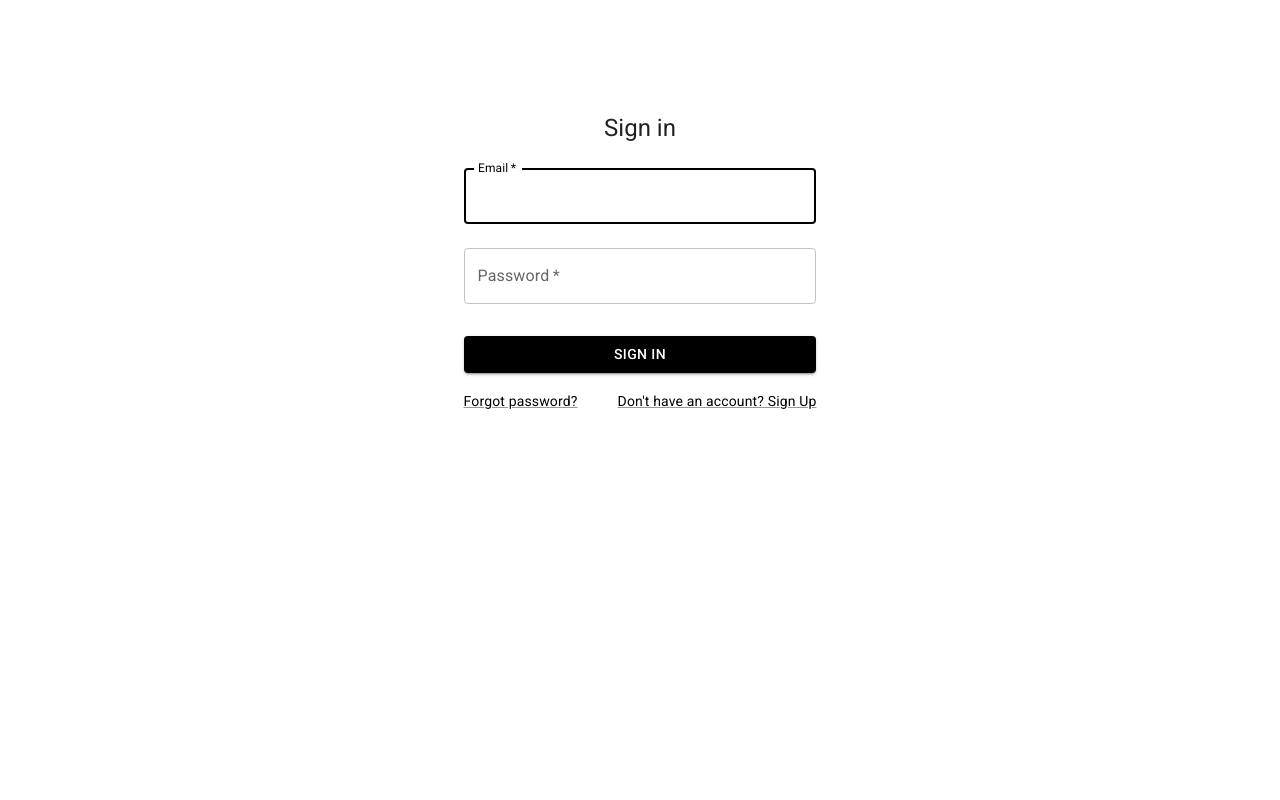
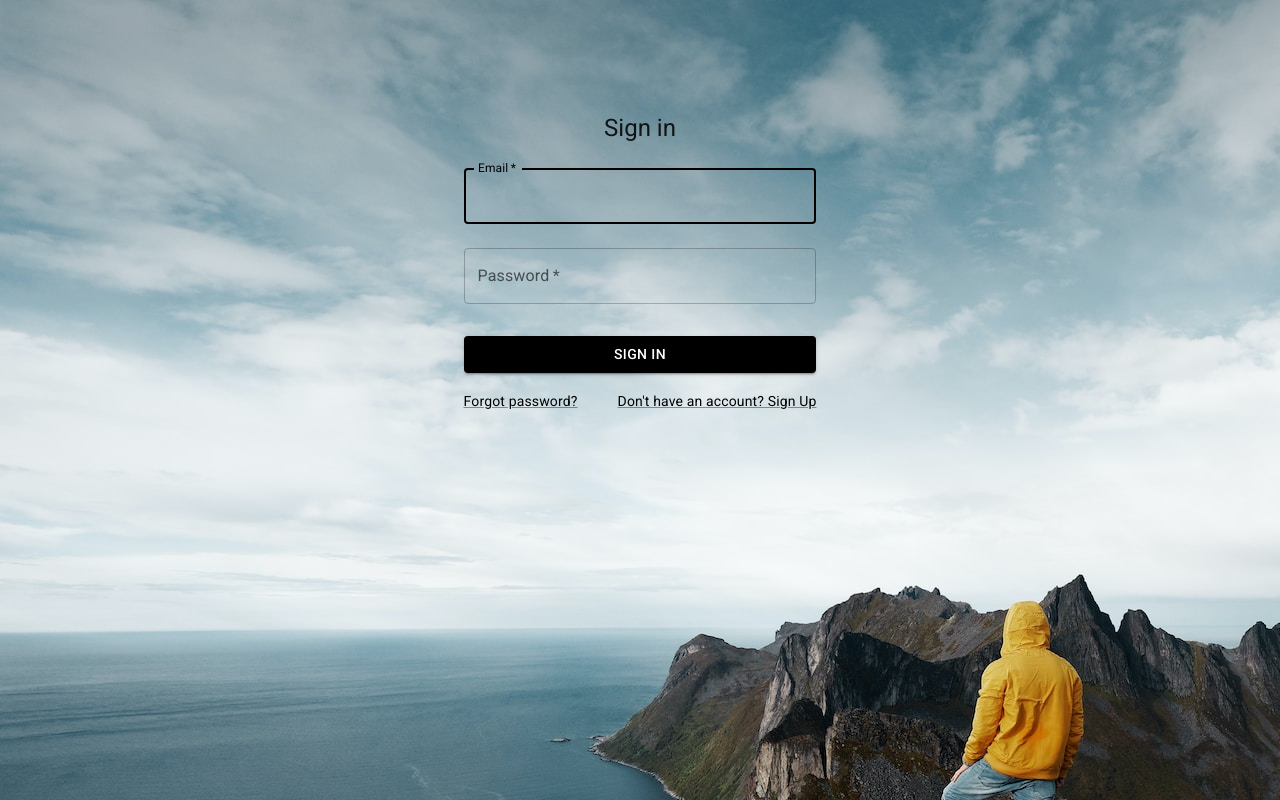
Before and after one commit to Iannes/day-tracker-app, a React (Create React App) app: page / in a window 1280 px wide. Built offline with nearby package versions, Linux system fonts and the light colour scheme; no server answers.

Commit message:
add bg image

```diff
--- a/src/components/SignIn.tsx
+++ b/src/components/SignIn.tsx
@@ -36,7 +36,7 @@ export const SignIn: React.FC = () => {
   };
 
   return (
-    <Container component="main" maxWidth="sm">
+    <Container className="sign-in" component="main" maxWidth="sm">
       <Box
         sx={{
           borderRadius: 2,
--- a/src/styles.css
+++ b/src/styles.css
@@ -1,6 +1,14 @@
 .App {
   font-family: "Roboto", sans-serif;
   text-align: center;
+}
+
+.sign-in {
+  height: 100vh;
+  min-width: 100%;
+  background-image: url("../assets/travel.jpg");
+  position: absolute;
+  width: 100%;
 }
 
 .main-content {
```
Also changed, not shown: assets/travel.jpg (added).
